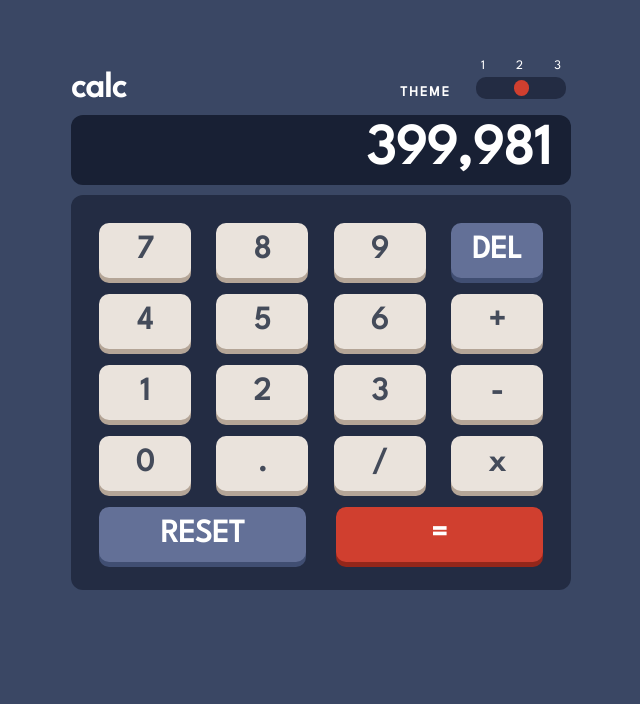
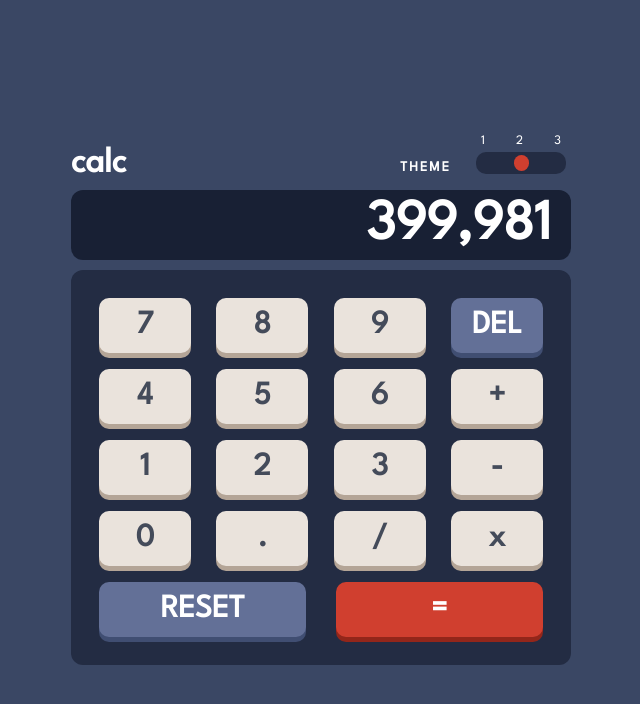
Before and after one commit to NkamaWilliams/Calculator-App, a Next.js app: page / in a window 1280 px wide. Shown: the top 704 px of the page, without its empty margins (319-959 px from the left). Built offline with nearby package versions, Linux system fonts and the light colour scheme.

Commit message:
v1.0 Function

```diff
--- a/pages/index.tsx
+++ b/pages/index.tsx
@@ -12,15 +12,53 @@ import Calc from '@/styles/Calc.module.css';
 
 // const inter = Inter({ subsets: ['latin'] })
 
-//SCREEN BRANCH
+interface mainInter {
+  disp: string,
+  input: string
+}
 
 export default function Home() {
-  const [main, setMain] = useState({
+  const reset = ():void => {
+    setMain({...main, disp:"", input:""})
+  }
+
+  const input = (num: string) => {
+    if (/\.|\+|-|x|\//.test(num)){
+      if (num === "."){
+        /\./.test(main.input)? setMain({...main}) : setMain({...main, disp: main.disp + num, input: main.input + num})
+      }
+      else{
+        setMain({...main, disp: main.disp + " " + num + " ", input:""})
+      }
+    }
+    else{
+      setMain({...main, disp: main.disp + num, input: main.input + num})
+    }
+    console.log(main)
+  }
+
+  const del = () => {
+    let newDisp = main.disp
+    // newDisp = newDisp.length == 1? "" : newDisp.slice(0, newDisp.length - 1)
+    setMain({...main, disp: newDisp.slice(0, newDisp.length - 1)})
+  }
+
+  const equals = () => {
+    let exp = main.disp
+    exp = exp.replaceAll("x", "*")
+    console.log(exp)
+    let ans = Number(eval(exp))
+    exp = Number.isInteger(ans)? ans.toString() :ans.toFixed(5)
+    setMain({...main, disp: exp, input: exp})
+  }
+
+  // create state
+  const [main, setMain] = useState<mainInter>({
     disp: "399,981",
-    input: [],
-    command: ""
+    input: ""
   })
 
+  //create a list of all available buttons
   const buttons = [
     {7: '7', 8:'8', 9: '9', del: 'DEL'},
     {4: '4', 5: '5', 6: '6', plus: '+'},
@@ -29,14 +67,15 @@ export default function Home() {
     {reset: 'RESET', equals: '='}
   ]
 
+  //turn the button list into JSX Elements
   const key = buttons.map(i => {
-    let val = Object.values(i);
+    let val: string[] = Object.values(i);
     const row = val.map(x => {
       switch(x){
-        case "DEL": return <span className={keyStyles.del}>{x}</span>
-        case "RESET": return <span className={keyStyles.reset}>{x}</span>
-        case "=": return <span className={keyStyles.equals}>{x}</span>
-        default: return <span>{x}</span>
+        case "DEL": return <span className={keyStyles.del} onClick={del}>{x}</span>
+        case "RESET": return <span onClick={reset} className={keyStyles.reset}>{x}</span>
+        case "=": return <span onClick={equals} className={keyStyles.equals}>{x}</span>
+        default: return <span onClick={() => input(x)}>{x}</span>
       }
     });
     return <div className={keyStyles.key}>{row}</div>;
--- a/styles/Calc.module.css
+++ b/styles/Calc.module.css
@@ -2,13 +2,16 @@
     background-color: var(--bg1);
     min-height: 100vh;
     overflow-y: auto;
+    display: flex;
+    align-items: center;
+    justify-content: center;
     box-sizing: border-box;
 }
 
 .container{
     display: block;
     max-width: 500px;
-    margin: 60px auto;
+    width: 50%;
     overflow-y: auto;
 }
 
@@ -18,6 +21,6 @@
     }
 
     .container{
-        margin: 30px auto;
+        width: 98%;
     }
 }
--- a/styles/Keypad.module.css
+++ b/styles/Keypad.module.css
@@ -49,15 +49,15 @@
 }
 
 .key span:active{
-    box-shadow: 0 -5px var(--key1sh3);
+    box-shadow: 0 -2px var(--key1sh3);
 }
 
 .key .reset:active, .key .del:active{
-    box-shadow: 0 -5px var(--key1sh1);
+    box-shadow: 0 -2px var(--key1sh1);
 }
 
 .key .equals:active{
-    box-shadow: 0 -5px var(--key1sh2);
+    box-shadow: 0 -2px var(--key1sh2);
 }
 
 @media screen and (width < 551px){
```
